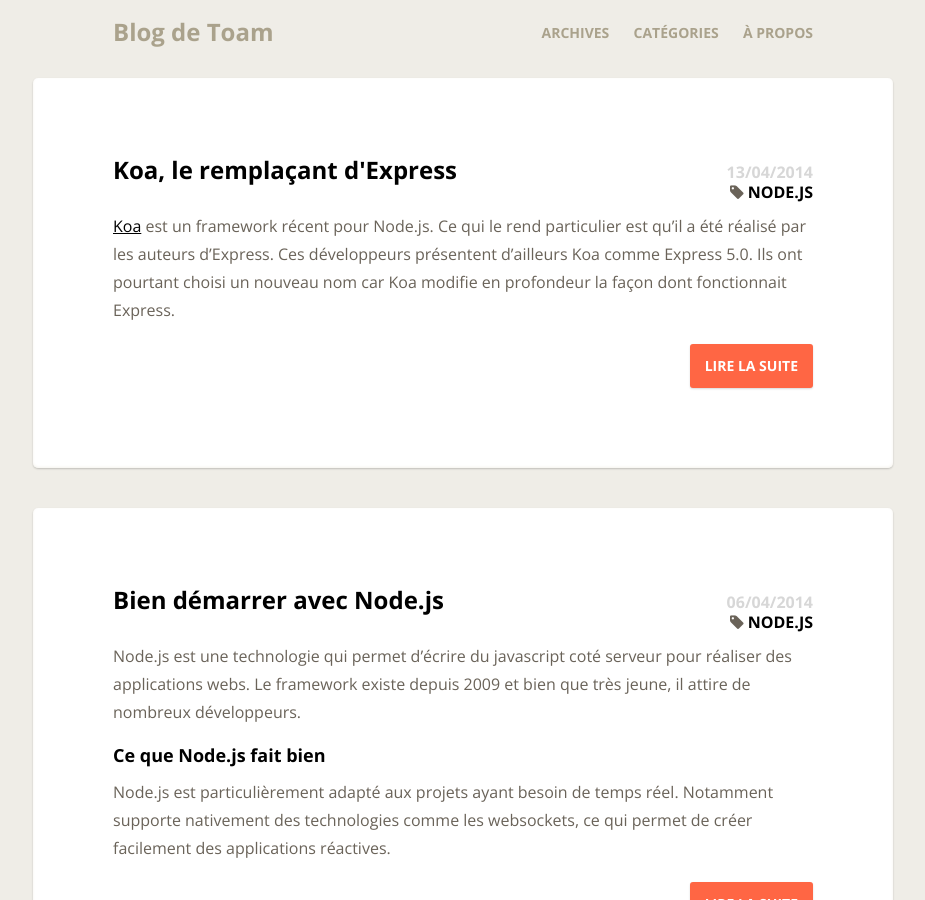
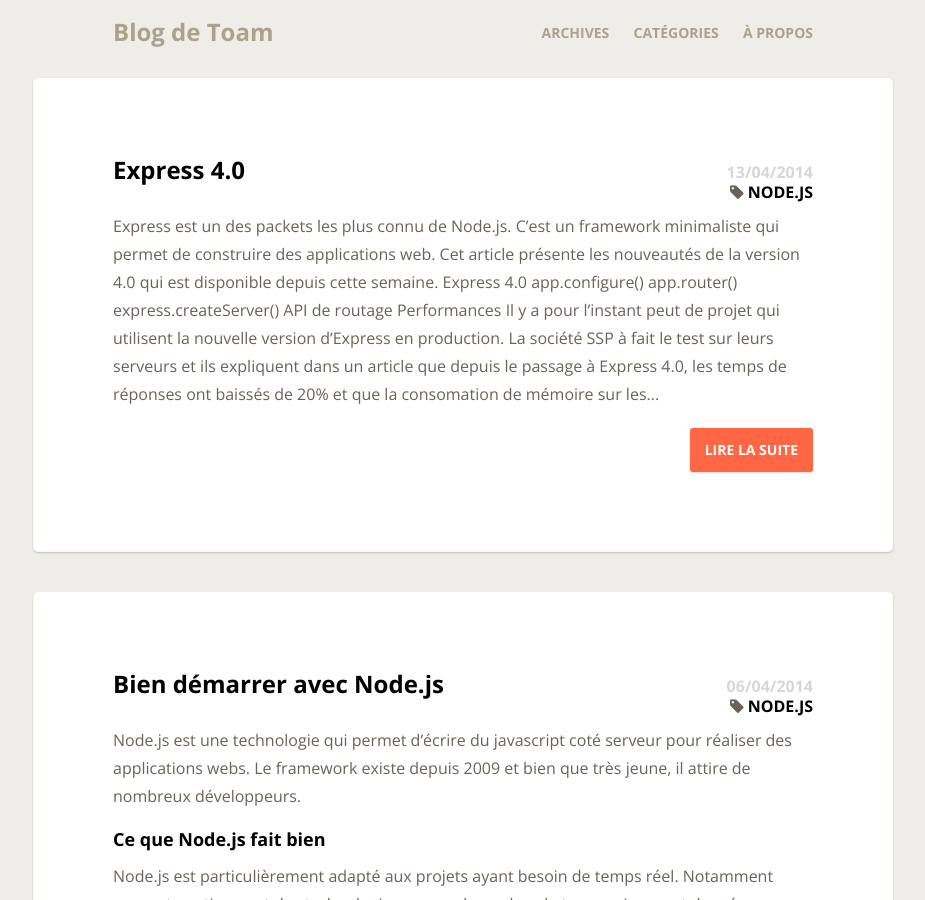
Before and after one commit to Toam/toam.fr, a Jekyll site: the page built from index.html, in a window 1280 px wide and 900 px high. Shown: the whole window, without its empty margins (177-1102 px from the left). Built offline with Jekyll 4.4.1, drawn with Linux system fonts in a browser that asks for light colours; nearby versions of some CDN libraries; the list of posts is cut into pages by our own code; comment, search, counter and statistics services are not loaded.

Commit message:
Nouvel article : Express 4.0

```diff
--- /dev/null
+++ b/_posts/2014-04-13-express-4.markdown
@@ -0,0 +1,35 @@
+---
+published: true
+layout: post
+title: "Express 4.0"
+category: node.js
+comments: true
+---
+
+Express est un des packets les plus connu de Node.js. C'est un framework minimaliste qui permet de construire des
+applications web. Cet article présente les nouveautés de la version 4.0 qui est disponible depuis cette semaine.
+
+##### Express 4.0
+
+##### app.configure()
+
+##### app.router()
+
+##### express.createServer()
+
+##### API de routage
+
+##### Performances
+
+Il y a pour l'instant peut de projet qui utilisent la nouvelle version d'Express en production. La
+société SSP à fait le test sur leurs serveurs et ils expliquent dans <a
+href="http://tech.secretsaucepartners.com/express-4-tested-in-production/" target="_blank">un article</a> que depuis le
+passage à Express 4.0, les temps de réponses ont baissés de 20% et que la consomation de mémoire sur les serveurs a
+diminué de 10%.
+
+##### Conclusion
+
+Le passage à Express 4.0 est relativement simple. Il est donc intéressant de migrer rien que pour les gains de
+performance apporté par cette nouvelle version.
+
+Et vous, avez-vous migré vos projets en version 4.0 ?
--- a/_posts/2014-04-13-koa-le-remplacant-express.markdown
+++ b/_posts/2014-04-20-koa-le-remplacant-express.markdown
@@ -1,5 +1,5 @@
 ---
-published: true
+published: false
 layout: post
 title: "Koa, le remplaçant d'Express"
 category: node.js
```
